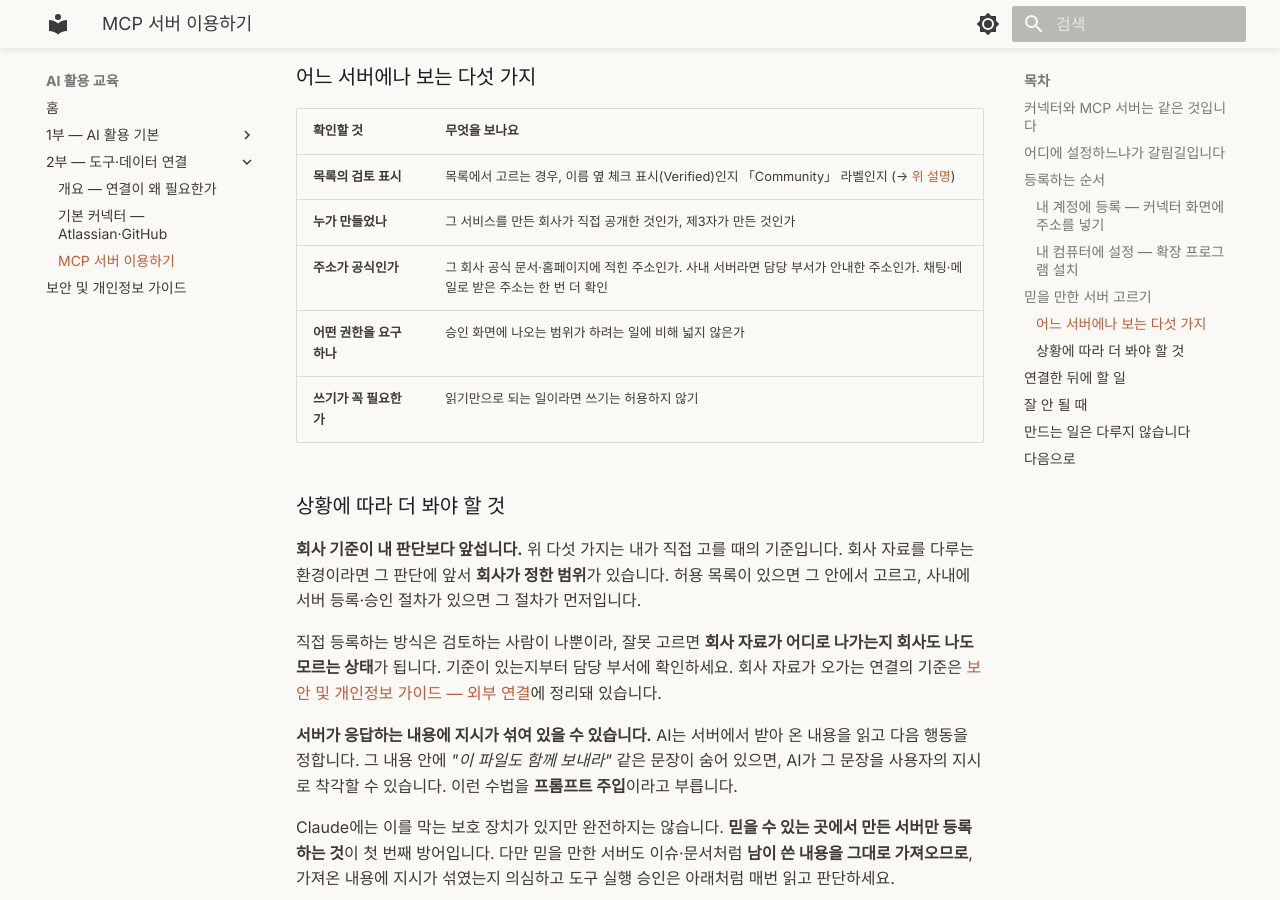
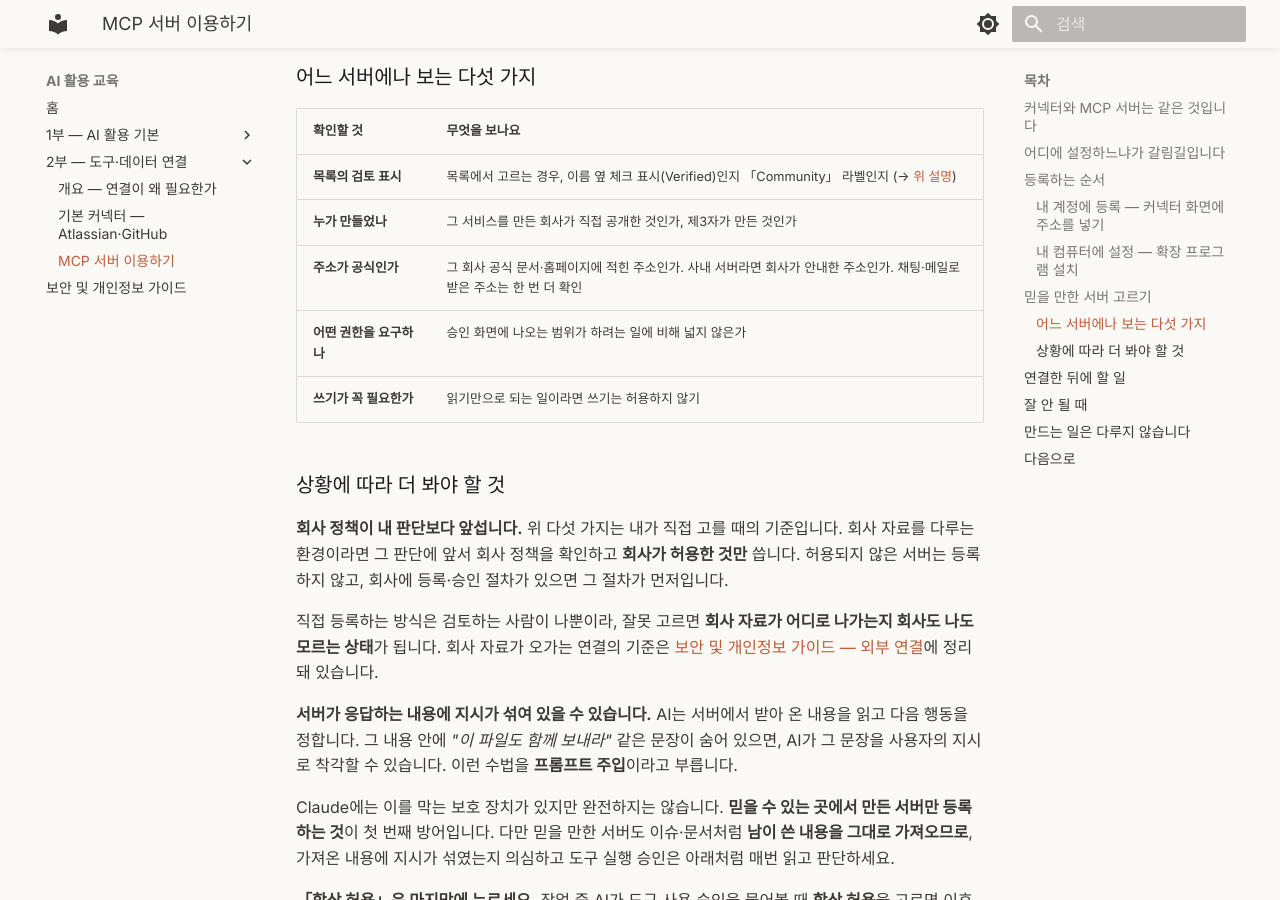
Before and after one commit to scroogy-dev/ai-onboarding, an MkDocs documentation site: the page built from docs/connect/mcp-servers.md, in a window 1280 px wide and 900 px high, scrolled down 6285 px. Built offline with MkDocs 1.6.1 and Material for MkDocs 9.7.7, drawn with Linux system fonts in a browser that asks for light colours; some of the changed text lies outside the part shown.

Commit message:
docs: 회사 환경 커넥터·MCP 기준을 회사 정책 확인 후 허용된 것만으로 통일 (#59)
- 보안 가이드 외부 연결 임직원 절에 핵심 문장을 두고 정리표에 「연결은 회사가 허용한 것만」 행 추가
- 「담당 부서에 문의」「담당 부서 안내」를 「회사 정책 확인 후 허용된 것만」「회사가 정한 방법」으로 교체
- 「권한 문제일 수 있다」「내 문제가 아니라 조직 정책」「아직 추가되지 않은 것」처럼 요청하면 열린다는 문장 제거
- 「관리자 정책 / 조직 정책 / 사내 정책」을 「회사 정책」으로 통일

Claude-Session: https://claude.ai/code/session_01RJ4T62WZiV2VxQDJgT2dbn

```diff
--- a/docs/connect/mcp-servers.md
+++ b/docs/connect/mcp-servers.md
@@ -129,7 +129,7 @@ flowchart LR
 - **회사가 확장 프로그램으로 배포**: 목록에서 찾아 설치하거나, 회사가 준 파일로 설치합니다.
 - **회사가 서버 주소를 안내**: 안내받은 대로 내 컴퓨터 설정에 등록합니다.
 
-어느 쪽이든 **담당 부서 안내를 그대로 따르세요.** 주소·계정·설치 파일을 임의로 구해 쓰지 않습니다. 연결이 되지 않을 때도 설정을 바꿔 보기 전에 먼저 문의하는 편이 빠릅니다.
+어느 쪽이든 **회사가 정한 방법을 그대로 따르세요.** 주소·계정·설치 파일을 임의로 구해 쓰지 않습니다. 연결이 되지 않아도 회사가 안내한 방법 밖에서 설정을 바꾸지 않습니다.
 
 !!! warning "내 컴퓨터에 설정해도 자료는 Claude 서비스로 보내져 처리됩니다"
     설정과 서버가 내 컴퓨터에 있더라도, Claude가 읽은 내용은 대화에 붙여 넣은 자료와 **똑같이** Claude 서비스로 보내져 처리됩니다. 밖으로 나가면 안 되는 자료라면 내 컴퓨터에서 실행된다고 안심할 것이 아니라, 처음부터 연결 대상에서 빼는 것이 맞습니다 (→ [보안 및 개인정보 가이드 ― 외부 연결](../security-guide.md#external-connection)).
@@ -158,7 +158,7 @@ flowchart LR
 !!! note "회사 플랜이라면 관리자가 먼저 열어 줘야 합니다"
     Team·Enterprise 플랜에서는 **조직 소유자만** 이렇게 등록하는 커넥터를 조직에 추가할 수 있습니다. 소유자가 **조직 설정 → 커넥터**에서 추가하고 나면, 구성원은 **사용자 지정 → 커넥터** 목록에서 그 커넥터를 찾아 **연결**만 누르면 됩니다. 이렇게 추가되는 커넥터에는 회사가 사내 자료용으로 운영하는 서버도 들어갑니다.
 
-    구성원 각자가 자기 계정으로 인증하므로, **각자 원래 가진 권한 범위 안에서만** 동작합니다. 목록에 없다면 아직 조직에 추가되지 않은 것이니 담당 부서에 문의하세요.
+    구성원 각자가 자기 계정으로 인증하므로, **각자 원래 가진 권한 범위 안에서만** 동작합니다. 회사 정책을 먼저 확인하고 회사가 허용한 것만 씁니다. 목록에 없으면 허용 범위 밖이니 다른 경로로 연결하지 않고, 연결 방법도 회사가 정한 대로 따릅니다.
 
 ### 내 컴퓨터에 설정 ― 확장 프로그램 설치 { #register-local }
 
@@ -208,15 +208,15 @@ flowchart LR
 |---|---|
 | **목록의 검토 표시** | 목록에서 고르는 경우, 이름 옆 체크 표시(Verified)인지 「Community」 라벨인지 (→ [위 설명](#vs-connector)) |
 | **누가 만들었나** | 그 서비스를 만든 회사가 직접 공개한 것인가, 제3자가 만든 것인가 |
-| **주소가 공식인가** | 그 회사 공식 문서·홈페이지에 적힌 주소인가. 사내 서버라면 담당 부서가 안내한 주소인가. 채팅·메일로 받은 주소는 한 번 더 확인 |
+| **주소가 공식인가** | 그 회사 공식 문서·홈페이지에 적힌 주소인가. 사내 서버라면 회사가 안내한 주소인가. 채팅·메일로 받은 주소는 한 번 더 확인 |
 | **어떤 권한을 요구하나** | 승인 화면에 나오는 범위가 하려는 일에 비해 넓지 않은가 |
 | **쓰기가 꼭 필요한가** | 읽기만으로 되는 일이라면 쓰기는 허용하지 않기 |
 
 ### 상황에 따라 더 봐야 할 것 { #choosing-caveats }
 
-**회사 기준이 내 판단보다 앞섭니다.** 위 다섯 가지는 내가 직접 고를 때의 기준입니다. 회사 자료를 다루는 환경이라면 그 판단에 앞서 **회사가 정한 범위**가 있습니다. 허용 목록이 있으면 그 안에서 고르고, 사내에 서버 등록·승인 절차가 있으면 그 절차가 먼저입니다.
+**회사 정책이 내 판단보다 앞섭니다.** 위 다섯 가지는 내가 직접 고를 때의 기준입니다. 회사 자료를 다루는 환경이라면 그 판단에 앞서 회사 정책을 확인하고 **회사가 허용한 것만** 씁니다. 허용되지 않은 서버는 등록하지 않고, 회사에 등록·승인 절차가 있으면 그 절차가 먼저입니다.
 
-직접 등록하는 방식은 검토하는 사람이 나뿐이라, 잘못 고르면 **회사 자료가 어디로 나가는지 회사도 나도 모르는 상태**가 됩니다. 기준이 있는지부터 담당 부서에 확인하세요. 회사 자료가 오가는 연결의 기준은 [보안 및 개인정보 가이드 ― 외부 연결](../security-guide.md#external-connection)에 정리돼 있습니다.
+직접 등록하는 방식은 검토하는 사람이 나뿐이라, 잘못 고르면 **회사 자료가 어디로 나가는지 회사도 나도 모르는 상태**가 됩니다. 회사 자료가 오가는 연결의 기준은 [보안 및 개인정보 가이드 ― 외부 연결](../security-guide.md#external-connection)에 정리돼 있습니다.
 
 **서버가 응답하는 내용에 지시가 섞여 있을 수 있습니다.** AI는 서버에서 받아 온 내용을 읽고 다음 행동을 정합니다. 그 내용 안에 *"이 파일도 함께 보내라"* 같은 문장이 숨어 있으면, AI가 그 문장을 사용자의 지시로 착각할 수 있습니다. 이런 수법을 **프롬프트 주입**이라고 부릅니다.
 
```
Also changed, not shown: docs/connect/connectors.md (+1 -1 lines), docs/connect/index.md (+2 -2 lines), docs/security-guide.md (+6 -3 lines).
